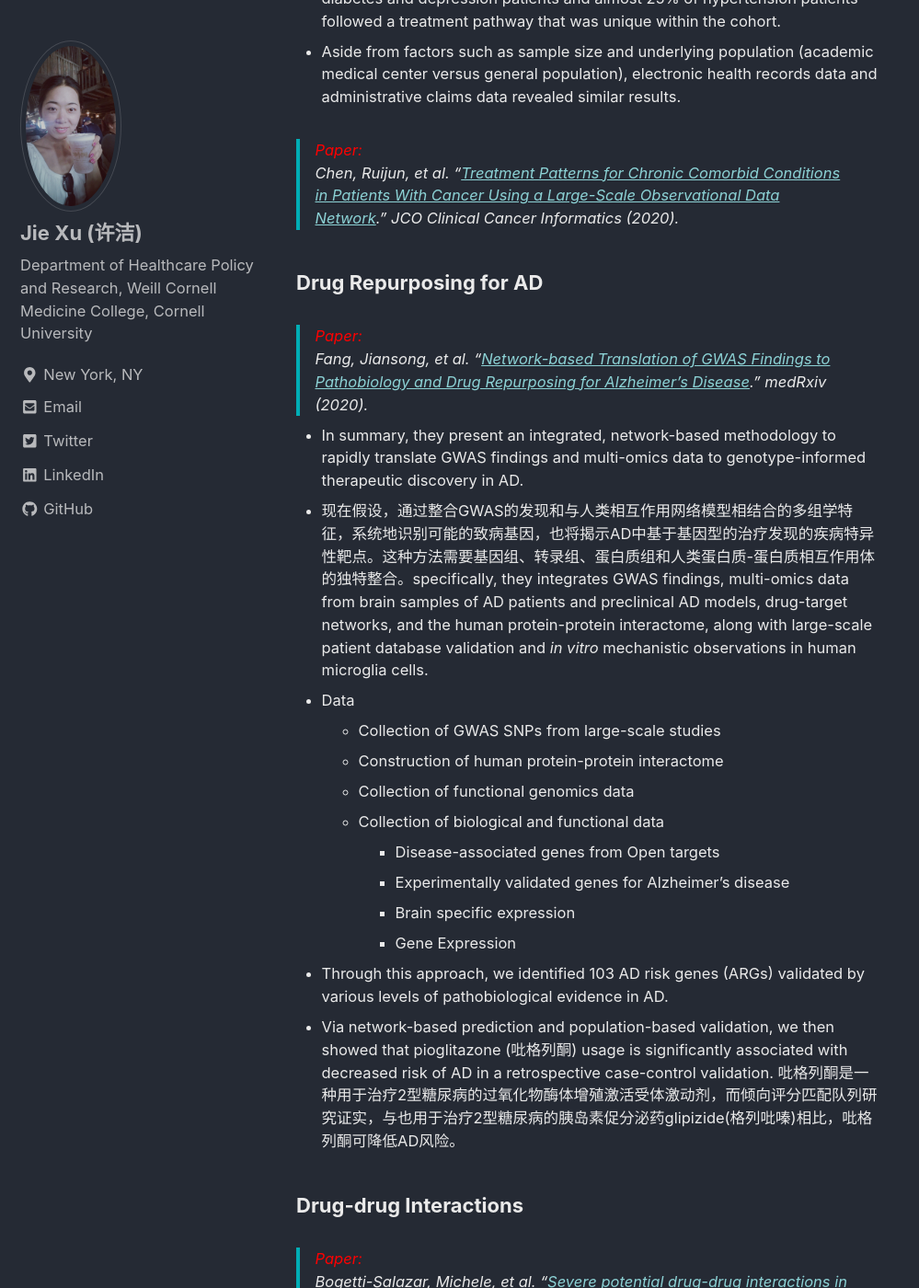
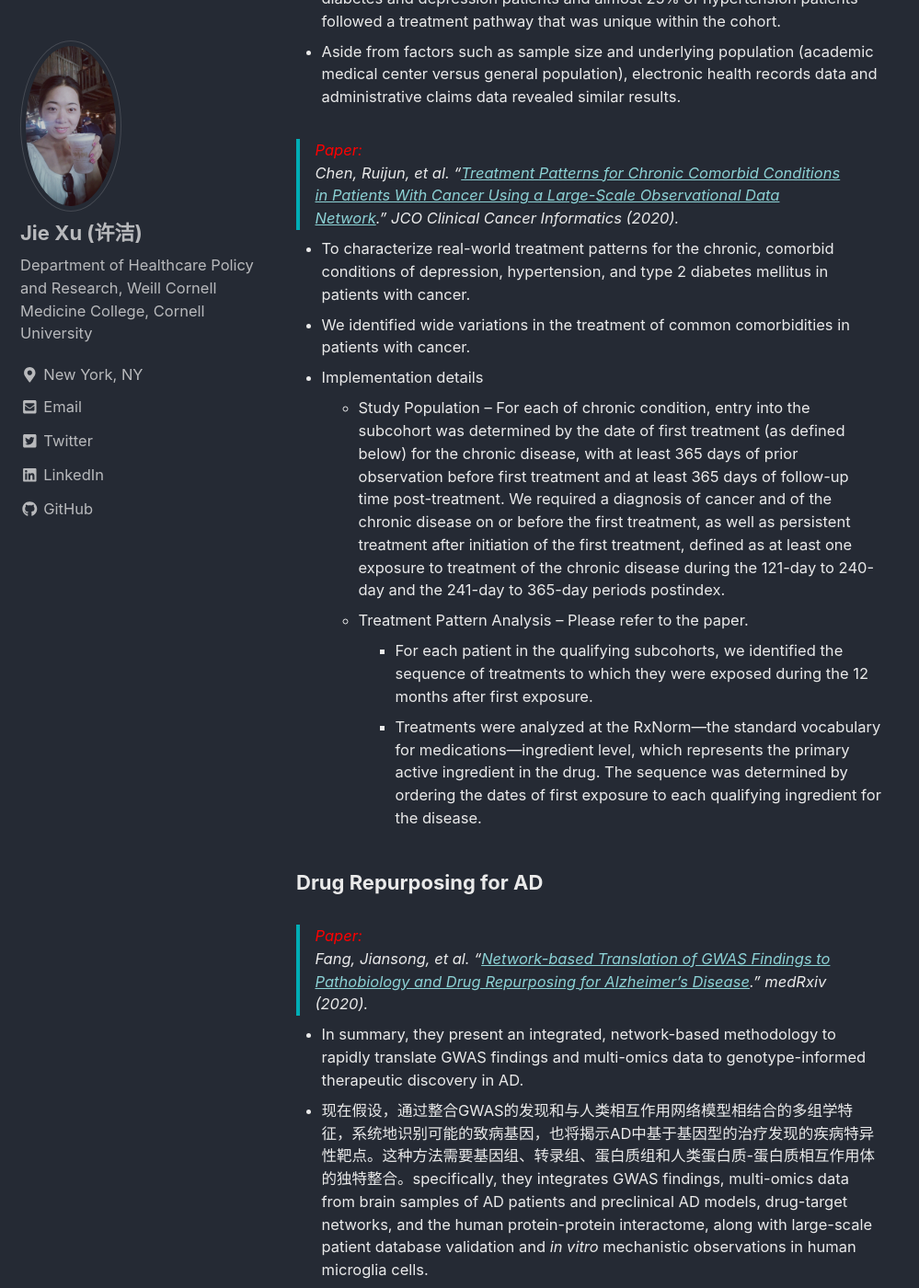
Before and after one commit to jxu1015/jxu1015.github.io, a Jekyll site: the page built from _posts/2020-03-03-AD-Related-Drugs.md, in a window 1280 px wide and 1400 px high, scrolled down 803 px. Shown: the whole window at 92% size, without its empty margins (0-999 px from the left). Built offline with Jekyll 4.4.1, drawn with Linux system fonts in a browser that asks for light colours; nearby versions of some CDN libraries; a script that is not in the unit is left out; some of the changed text lies outside the part shown.

Commit message:
Update 2020-03-03-AD-Related-Drugs.md

```diff
--- a/_posts/2020-03-03-AD-Related-Drugs.md
+++ b/_posts/2020-03-03-AD-Related-Drugs.md
@@ -24,6 +24,16 @@
 {: .small}
 
 > <font color='red'>Paper:</font> Chen, Ruijun, et al. "[Treatment Patterns for Chronic Comorbid Conditions in Patients With Cancer Using a Large-Scale Observational Data Network](https://ascopubs.org/doi/pdf/10.1200/CCI.19.00107)." JCO Clinical Cancer Informatics (2020).
+{: .small}
+
+* To characterize real-world treatment patterns for the chronic, comorbid conditions of depression, hypertension, and type 2
+diabetes mellitus in patients with cancer.
+* We identified wide variations in the treatment of common comorbidities in patients with cancer.
+* Implementation details
+    * Study Population -- For each of chronic condition, entry into the subcohort was determined by the date of first treatment (as defined below) for the chronic disease, with at least 365 days of prior observation before first treatment and at least 365 days of follow-up time post-treatment. We required a diagnosis of cancer and of the chronic disease on or before the first treatment, as well as persistent treatment after initiation of the first treatment, defined as at least one exposure to treatment of the chronic disease during the 121-day to 240-day and the 241-day to 365-day periods postindex.
+    * Treatment Pattern Analysis -- Please refer to the paper.
+        * For each patient in the qualifying subcohorts, we identified the sequence of treatments to which they were exposed during the 12 months after first exposure.
+        * Treatments were analyzed at the RxNorm—the standard vocabulary for medications—ingredient level, which represents the primary active ingredient in the drug. The sequence was determined by ordering the dates of first exposure to each qualifying ingredient for the disease.
 {: .small}
 
 
```
